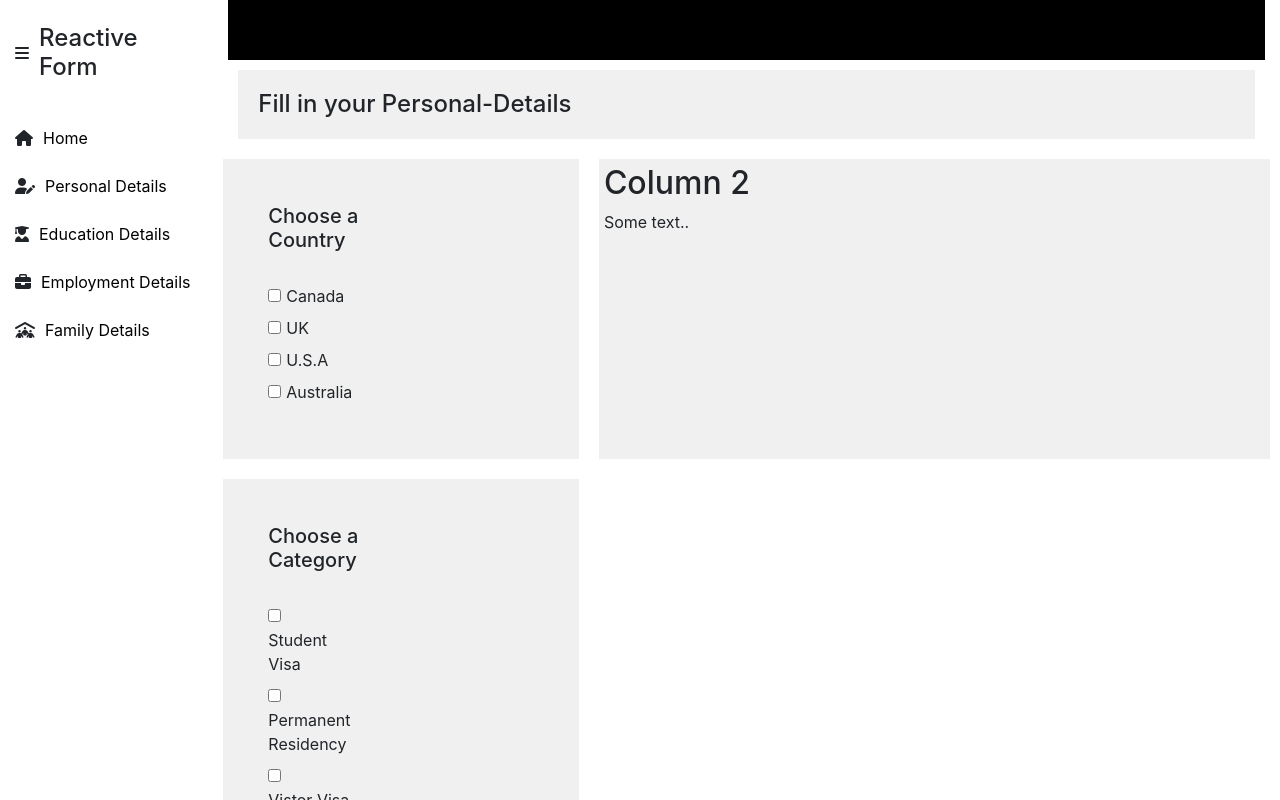
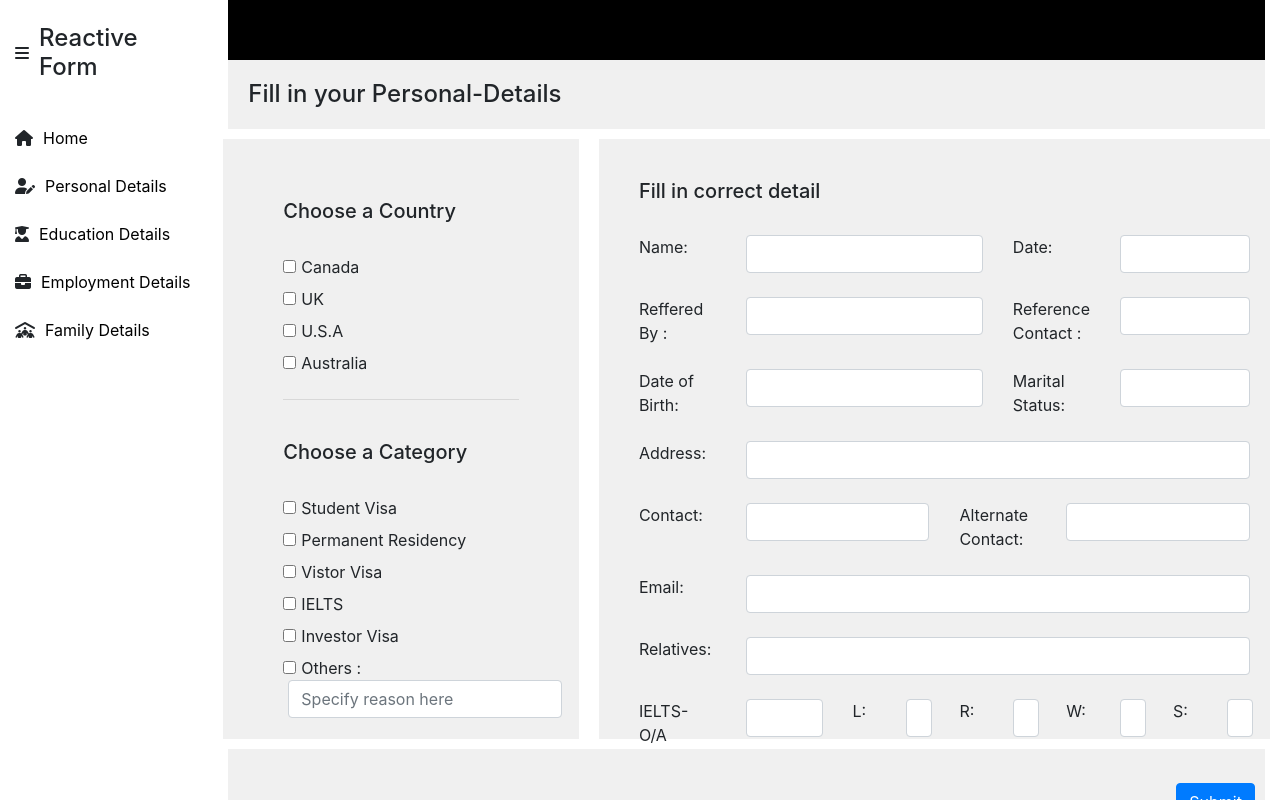
Before and after one commit to jessicakochar/QuestionarreForm, an Angular app: page /personal-details in a window 1280 px wide. Shown: the top 800 px of the page. Built offline with nearby package versions, Linux system fonts and the light colour scheme.

Commit message:
committed

```diff
--- a/src/app/personal-details/personal-details.component.html
+++ b/src/app/personal-details/personal-details.component.html
@@ -5,29 +5,7 @@
   <meta name="viewport" content="width=device-width, initial-scale=1.0">
   <link rel="stylesheet" href="https://maxcdn.bootstrapcdn.com/bootstrap/4.5.2/css/bootstrap.min.css">
   <title>Full Screen Questionnaire Form</title>
-  <style>
-    * {
-      box-sizing: border-box;
-    }
 
-    /* Adjusted the margin */
-    .custom-column {
-      padding: 5px;
-      height: 400px; /* Should be removed. Only for demonstration */
-    }
-
-    .custom-column1 {
-      padding: 5px;
-      height: 300px; /* Should be removed. Only for demonstration */
-    }
-
-    /* Adjusted the margin */
-    .custom-column2 {
-      padding: 5px;
-      height: 300px; /* Should be removed. Only for demonstration */
-    }
-
-  </style>
 </head>
 <body>
 
@@ -51,24 +29,10 @@
             <input type="checkbox" id="cat3" name="cat3" value="Vistor Visa">
             <label for="cat3"> U.S.A</label><br>
             <input type="checkbox" id="cat4" name="cat4" value="IELTS">
-            <label for="cat4"> Australia</label><br>
+            <label for="cat4"> Australia</label><br><hr/>
           </div>
-        </div>
-      </div>
-    </div>
-  </div>
+        </div>   <br>
 
-  <div class="col-md-8 custom-column2 container-highlight">
-    <h2>Column 2</h2>
-    <p>Some text..</p>
-  </div>
-</div>
-
-
-<div class="row">
-  <div class="col-md-4 custom-column container-highlight">
-    <div class="form-container-inner">
-      <div class="form-container">
         <div class="form-group">
           <h5 for="category">Choose a Category</h5><br/>
           <div>
@@ -86,15 +50,117 @@
               <input type="checkbox" id="cat6" name="cat6" value="Others">
               <label for="cat6"> Others : </label>
               <input type="text" style="margin-left: 5px;" id="title" formControlName="title" class="form-control" placeholder="Specify reason here"/>
-            </div><br>
-            <div class="col-md-2">
-              <button type="submit" class="btn btn-primary">Submit</button>
-      </div><br>
+            </div>
           </div>
         </div>
       </div>
+      </div>
     </div>
+
+  <div class="col-md-8 custom-column2 container-highlight">
+    <h5 for="category">Fill in correct detail</h5><br/>
+    <div class="row">
+      <div class="col-md-2"> Name: </div>
+      <div class="col-md-5">
+      <input type="text " id="title" formControlName="title" class="form-control" />
+    </div>
+    <div class="col-md-2">Date: </div>
+      <div class="col-md-3">
+      <input type="text" id="title" formControlName="title" class="form-control" />
+    </div></div><br/>
+
+  <div class="row">
+    <div class="col-md-2">Reffered By : </div>
+    <div class="col-md-5">
+    <input type="text " id="title" formControlName="title" class="form-control" />
+  </div>
+  <div class="col-md-2">Reference Contact : </div>
+    <div class="col-md-3">
+    <input type="text" id="title" formControlName="title" class="form-control" />
+  </div></div><br/>
+
+
+  <div class="row">
+    <div class="col-md-2"> Date of Birth: </div>
+    <div class="col-md-5">
+    <input type="text " id="title" formControlName="title" class="form-control" />
+  </div>
+  <div class="col-md-2">Marital Status: </div>
+    <div class="col-md-3">
+    <input type="text" id="title" formControlName="title" class="form-control" />
+  </div></div><br/>
+
+  <div class="row">
+    <div class="col-md-2"> Address:  </div>
+    <div class="col-md-10">
+    <input type="text " id="title" formControlName="title" class="form-control" />
+  </div></div><br/>
+
+  <div class="row">
+    <div class="col-md-2"> Contact: </div>
+    <div class="col-md-4">
+    <input type="text " id="title" formControlName="title" class="form-control" />
+  </div>
+  <div class="col-md-2"> Alternate Contact: </div>
+    <div class="col-md-4">
+    <input type="text" id="title" formControlName="title" class="form-control" />
+  </div></div><br/>
+
+
+  <div class="row">
+    <div class="col-md-2"> Email:  </div>
+    <div class="col-md-10">
+    <input type="text " id="title" formControlName="title" class="form-control" />
+  </div></div><br/>
+
+  <div class="row">
+    <div class="col-md-2"> Relatives:  </div>
+    <div class="col-md-10">
+    <input type="text " id="title" formControlName="title" class="form-control" />
+  </div></div><br/>
+
+
+<div class="row">
+
+  <div class="col-md-2"> IELTS-O/A </div>
+  <div class="col-md-2">
+  <input type="number " id="title" formControlName="title" class="form-control" />
+</div>
+
+<div class="col-md-1"> L: </div>
+  <div class="col-md-1">
+  <input type="number " id="title" formControlName="title" class="form-control" />
+</div>
+
+<div class="col-md-1"> R: </div>
+  <div class="col-md-1">
+  <input type="number " id="title" formControlName="title" class="form-control" />
+</div>
+
+<div class="col-md-1"> W: </div>
+  <div class="col-md-1">
+  <input type="number " id="title" formControlName="title" class="form-control" />
+</div>
+
+<div class="col-md-1"> S: </div>
+  <div class="col-md-1">
+  <input type="number " id="title" formControlName="title" class="form-control" />
+</div>
+</div>
+</div>
+</div>
+
+
+<div class="full-screen-container">
+  <div class="container-highlight footer-container">
+    <div class="row">
+      <div class="col-xl-10"></div>
+      <div class="col-md-2 text-right">  <br>
+        <button type="submit" class="btn btn-primary">Submit</button>
+      </div>
+    </div><br>
   </div>
 </div>
+
 </body>
 </html>
--- a/src/app/personal-details/personal-details.component.scss
+++ b/src/app/personal-details/personal-details.component.scss
@@ -1,65 +1,69 @@
-
 .full-screen-container {
-
   display: flex;
   flex-direction: column;
 }
+
 .container-highlight {
   flex: 1;
   position: relative;
-    margin: 10px; /* Adjust the margin as needed */
   background-color: #f0f0f0;
 }
-   .container-left {
-     flex: 1;
-     position: relative;
-     margin: 10px; /* Adjust the margin as needed */
-     background-color: #f0f0f0;
-     width: 40%;
+
+* {
+  box-sizing: border-box;
 }
 
-   .container-right {
-    flex: 1;
-    position:relative;
-    margin: 10px; /* Adjust the margin as needed */
-    background-color: #f0f0f0;
-    width: 60%;/* Add a background color for highlighting */
+.custom-column,
+.custom-column1,
+.custom-column2 {
+  padding: 20px;
+  height: 400px; /* Should be removed. Only for demonstration */
+  margin: 10px; /* Adjusted the margin */
 }
 
+.custom-column1 {
+  height: 600px; /* Should be removed. Only for demonstration */
+}
 
+.custom-column2 {
+  padding-top: 40px;
+  padding-left: 40px;
+  padding-right: 20px;
+  height: 600px; /* Should be removed. Only for demonstration */
+}
 
 .header-container h4 {
-     padding: 20px; /* Add padding for better visual appearance */
+  padding: 20px;
   box-sizing: border-box;
   margin: 0;
 }
 
+.footer-container {
+  padding: 10px;
+  box-sizing: border-box;
+  align-items: flex-end;
+  margin: 0;
+}
+
 .form-group input[type="checkbox"] {
-     margin-right: 5px; /* Add margin-right to create space between checkbox and label */
+  margin-right: 5px;
 }
 
 .form-container {
-     text-align: left; /* Align text to the left in the form container */
-     padding: 40px; /* Add padding for better visual appearance */
-     box-sizing: border-box; /* Include padding and border in width calculation */
-     width: 50%;
-
+  text-align: left;
+  padding: 40px;
+  box-sizing: border-box;
+  width: 100%; /* Make the form container full width */
 }
-
-   /* Make text fields full width and align to the left */
-
 
 .add-question-btn {
   margin-right: 80px;
-
-      /* Reset margin */
 }
 
-   /* Adjust the margin to push the button to the right */
 .addbutton {
   width: 100%;
 }
 
-   .add-option-btn{
+.add-option-btn {
   margin-right: 40px;
 }
```
Lines whose indentation alone changed are shown as unchanged.
